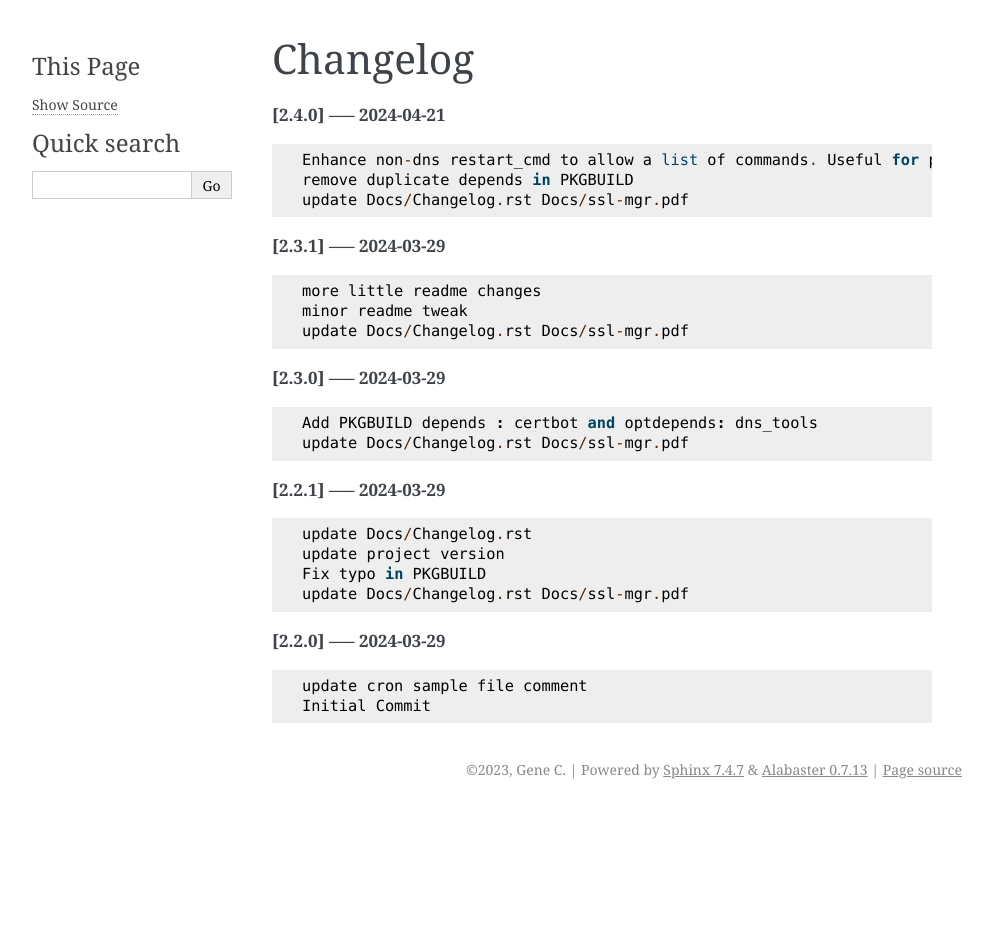
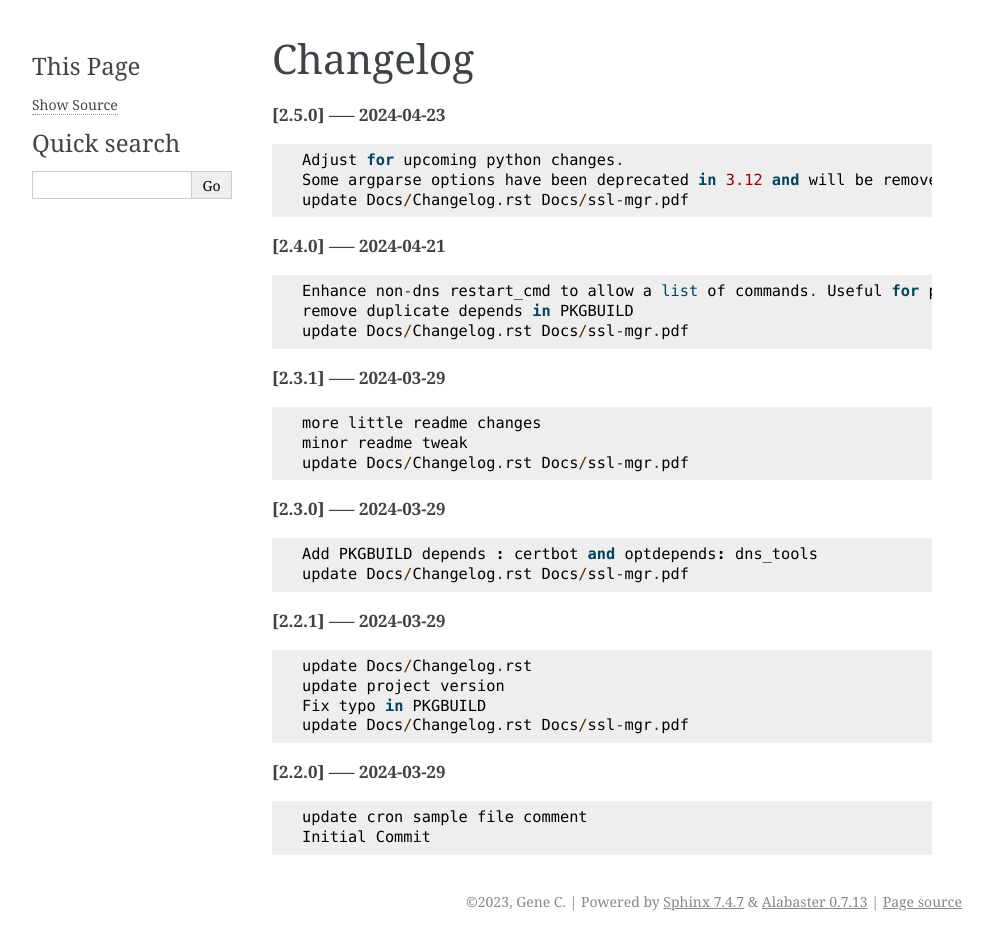
Before and after one commit to gene-git/ssl-mgr, a Sphinx documentation site: the page built from Docs/Changelog.rst, in a window 1280 px wide. Shown: the whole page, without its empty margins (148-1140 px from the left). Built offline with Sphinx 7.4.7, drawn with Linux system fonts in a browser that asks for light colours; pages that are not in the unit, such as notebooks, are missing from menus; before the commit the page ends 900 px from its top, so only the background shows below that.

Commit message:
update Docs/Changelog.rst Docs/ssl-mgr.pdf

```diff
--- a/Docs/Changelog.rst
+++ b/Docs/Changelog.rst
@@ -1,5 +1,12 @@
 Changelog
 =========
+
+**[2.5.0] ----- 2024-04-23** ::
+
+	    Adjust for upcoming python changes.
+	    Some argparse options have been deprecated in 3.12 and will be removed in 3.14
+	    update Docs/Changelog.rst Docs/ssl-mgr.pdf
+
 
 **[2.4.0] ----- 2024-04-21** ::
 
```
Also changed, not shown: 1 other file.
